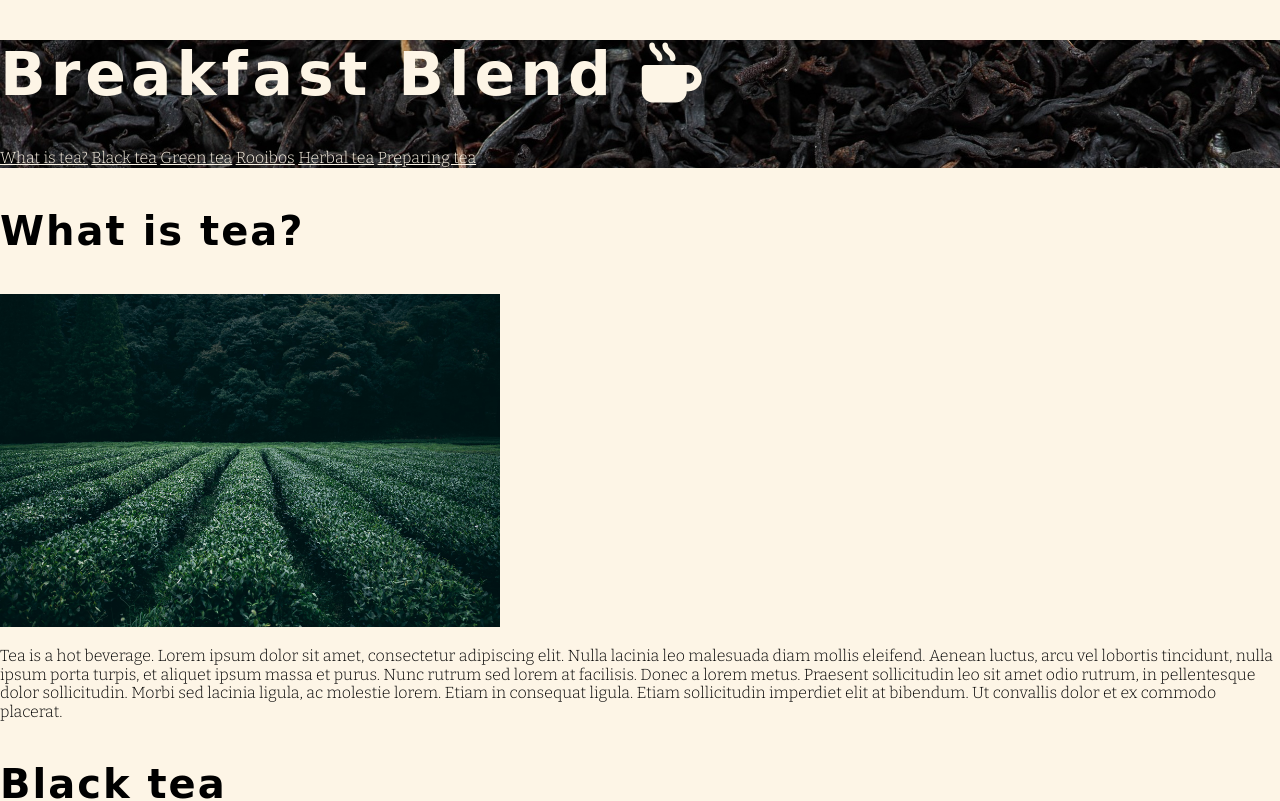
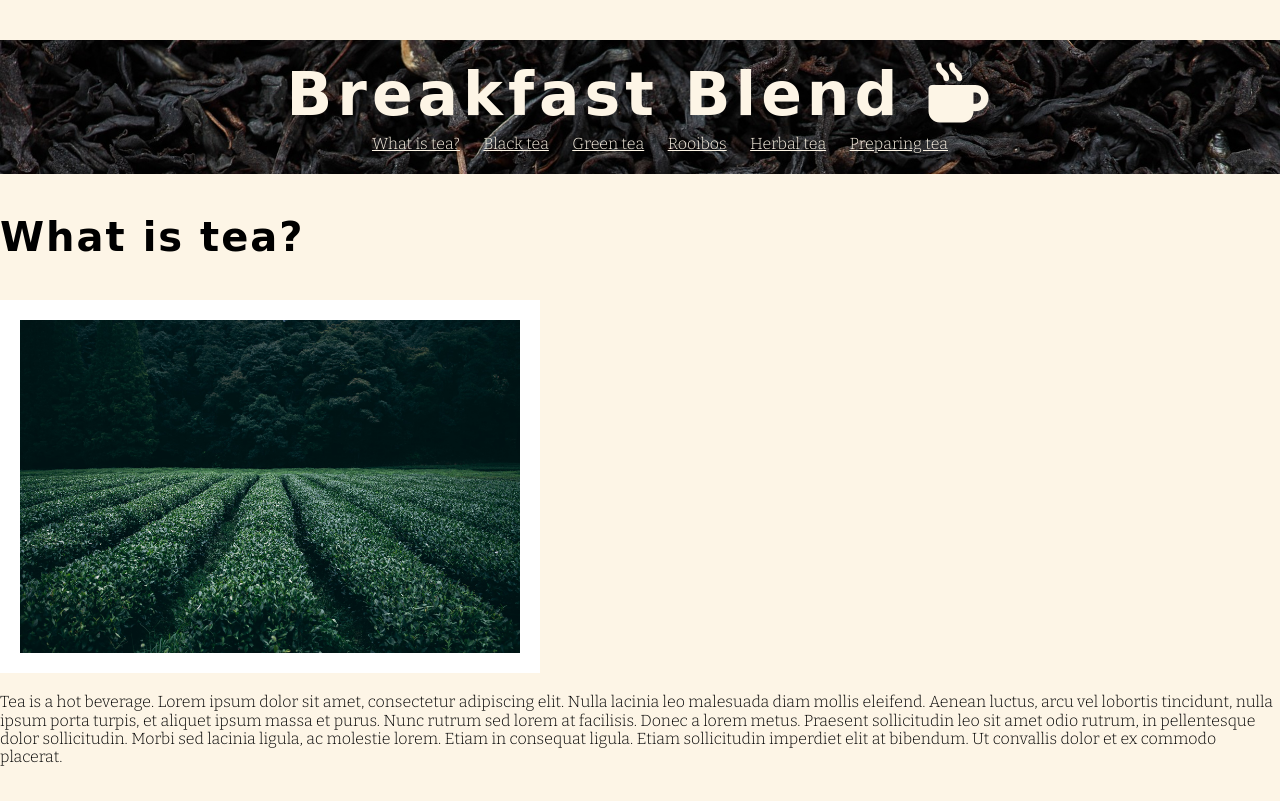
Before and after one commit to mtribbs/project-2, a plain HTML site: page index.html in a window 1280 px wide. Shown: the top 801 px of the page. Drawn offline with nearby package versions, Linux system fonts and the light colour scheme; a web font is replaced by a local one.

Commit message:
padding and margins

```diff
--- a/index.html
+++ b/index.html
@@ -19,7 +19,7 @@
             <i class="fas fa-mug-hot"></i>
         </h1>
         <nav>
-            <ul>
+            <ul class="content-list">
                 <li><a href="#tea"> What is tea?</a></li>
                 <li><a href="#black-tea">Black tea</a></li>
                 <li><a href="#green-tea">Green tea</a></li>
--- a/styles/index.css
+++ b/styles/index.css
@@ -11,15 +11,19 @@ h1 {
     font-family: 'Italianno', cursive; font-size: 60px;
     letter-spacing: 5px;
     color: oldlace;
+    text-align: center;
+    padding-top: 20px;
+    margin-bottom: -10px;
 }
-ul {
+.content-list {
     list-style-type: none;
-    margin: 0;
-    padding: 0;
+    padding-bottom: 20px;
     overflow: hidden;
+    text-align: center;
 }
 li {
     display: inline;
+    padding: 10px;
   }
   a:link {
     color: oldlace;
@@ -37,6 +41,9 @@ h3 {
 }
 img {
     max-width: 500px; height: auto;
+    border-width: 20px;
+    border-style: solid;
+    border-color:white;
 }
 footer {
     background-image: url(../images/tea-leaves.jpg);
```
